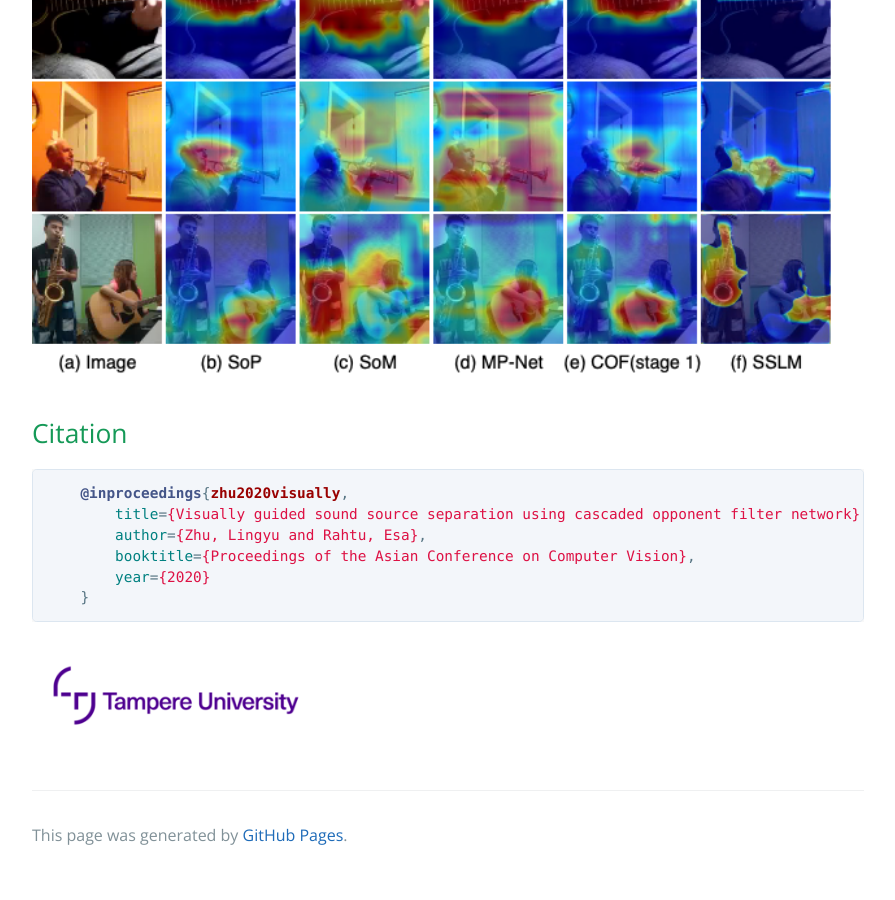
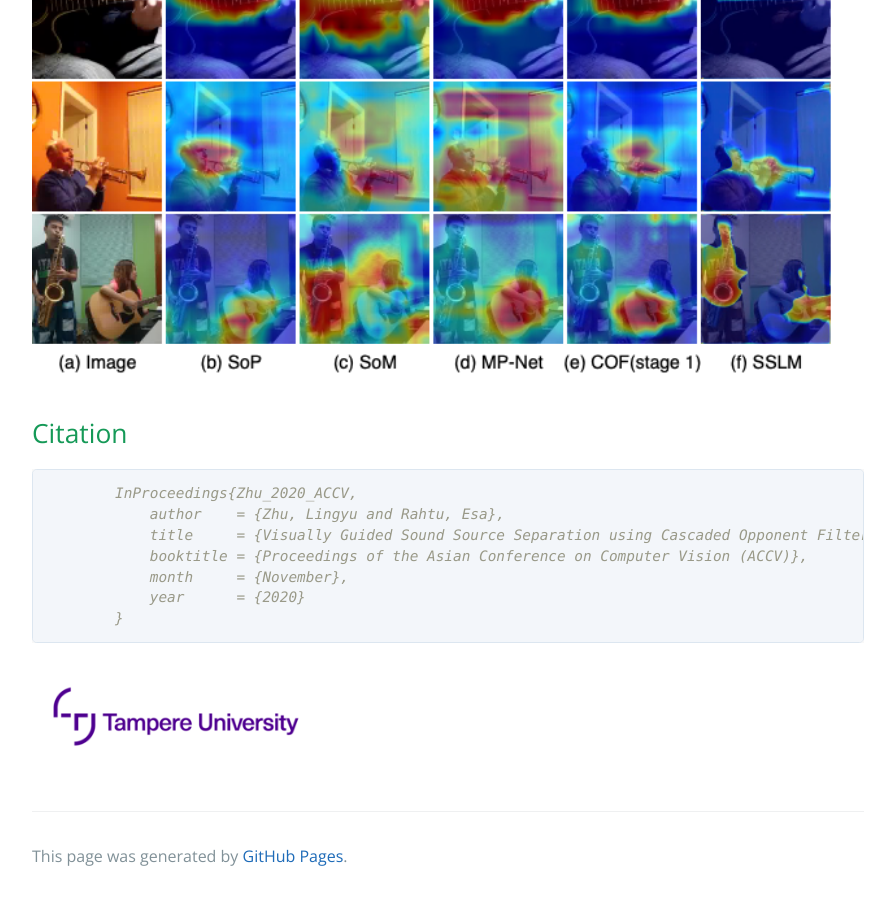
Before and after one commit to ly-zhu/ly-zhu.github.io, a Jekyll site: the page built from cof-net.md, in a window 1280 px wide and 900 px high, scrolled down 4308 px. Shown: the whole window, without its empty margins (192-1087 px from the left). Built offline with Jekyll 4.4.1, drawn with Linux system fonts in a browser that asks for light colours; before the commit the page ends 5187 px from its top, so only the background shows below that.

Commit message:
update accv2020 bibtex

````diff
--- a/cof-net.md
+++ b/cof-net.md
@@ -64,12 +64,13 @@ Sound Source Location Masking (SSLM) network identifies a minimum set of input p
 
 ## Citation
 ```bibtex
-    @inproceedings{zhu2020visually,
-  	title={Visually guided sound source separation using cascaded opponent filter network},
-  	author={Zhu, Lingyu and Rahtu, Esa},
-  	booktitle={Proceedings of the Asian Conference on Computer Vision},
-  	year={2020}
-    }
+	InProceedings{Zhu_2020_ACCV,
+	    author    = {Zhu, Lingyu and Rahtu, Esa},
+	    title     = {Visually Guided Sound Source Separation using Cascaded Opponent Filter Network},
+	    booktitle = {Proceedings of the Asian Conference on Computer Vision (ACCV)},
+	    month     = {November},
+	    year      = {2020}
+	}
 ```
 
 <img src="images/logo_tau.png" width="288">
--- a/index.html
+++ b/index.html
@@ -82,7 +82,7 @@
           <img src="cof-net/figures/of.png" alt="blind-date" width="160">
         </td>
         <td width="75%" valign="middle">
-          <a href="https://openaccess.thecvf.com/content/ACCV2020/papers/Zhu_Visually_Guided_Sound_Source_Separation_using_Cascaded_Opponent_Filter_Network_ACCV_2020_paper.pdf">
+          <a href="https://openaccess.thecvf.com/content/ACCV2020/html/Zhu_Visually_Guided_Sound_Source_Separation_using_Cascaded_Opponent_Filter_Network_ACCV_2020_paper.html">
             <papertitle>Visually Guided Sound Source Separation using Cascaded Opponent Filter Network</papertitle>
           </a>
           <br>
````
